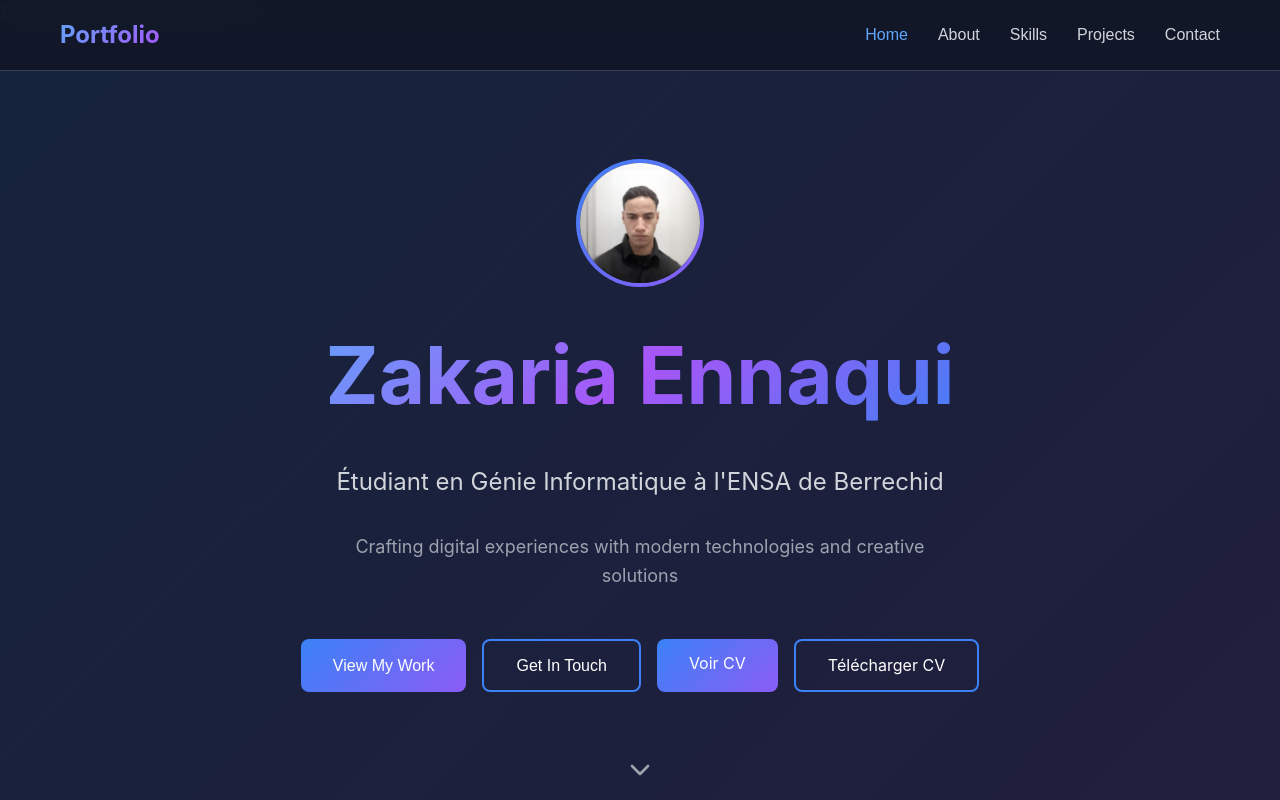
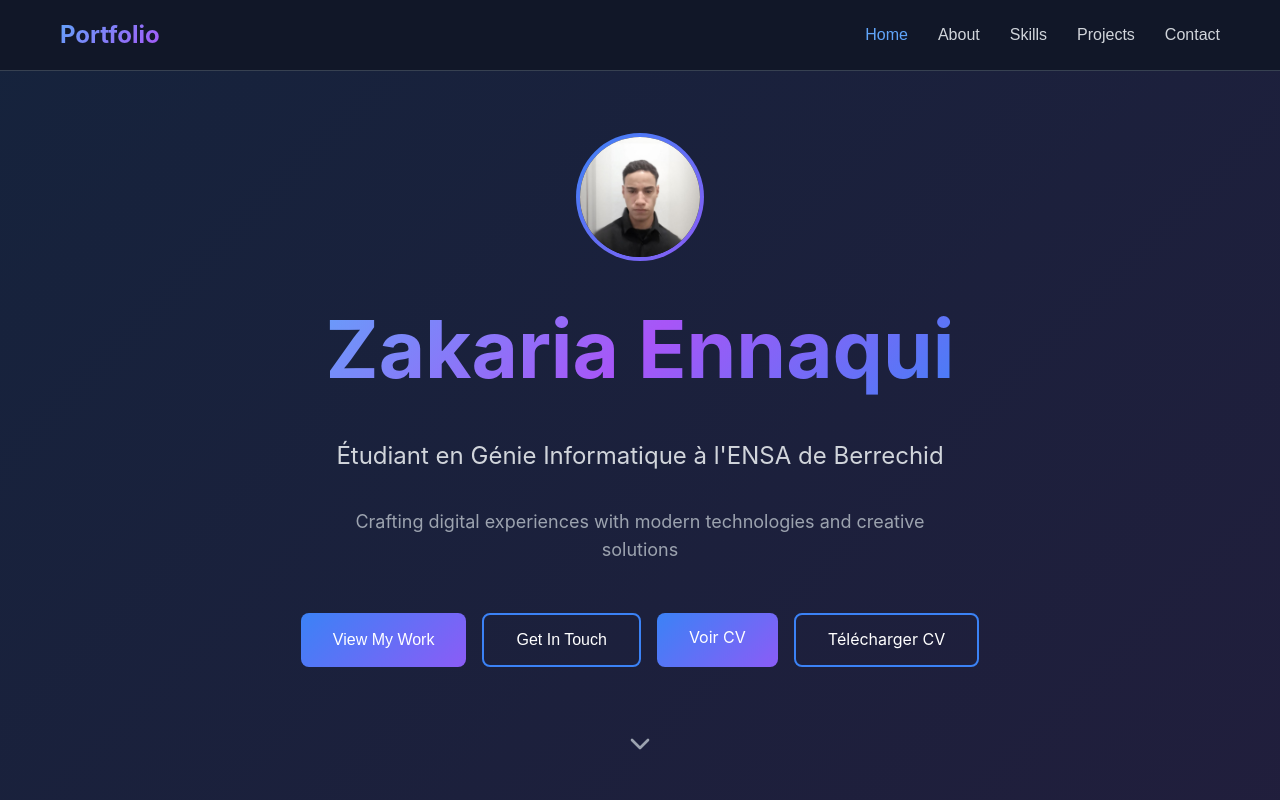
Before and after one commit to zakariaennaqui/my-portfolio, a React (Vite) app: page / in a window 1280 px wide. Shown: the top 800 px of the page. Built offline with nearby package versions, Linux system fonts and the light colour scheme.

Commit message:
Update App.tsx

```diff
--- a/src/App.tsx
+++ b/src/App.tsx
@@ -531,8 +531,6 @@ const Portfolio = () => {
         </div>
       </nav>
 
-
-/////////////////////////////////////////////
 {/* Hero Section */}
 <section id="home" style={styles.hero}>
   <div style={styles.heroContent}>
```
